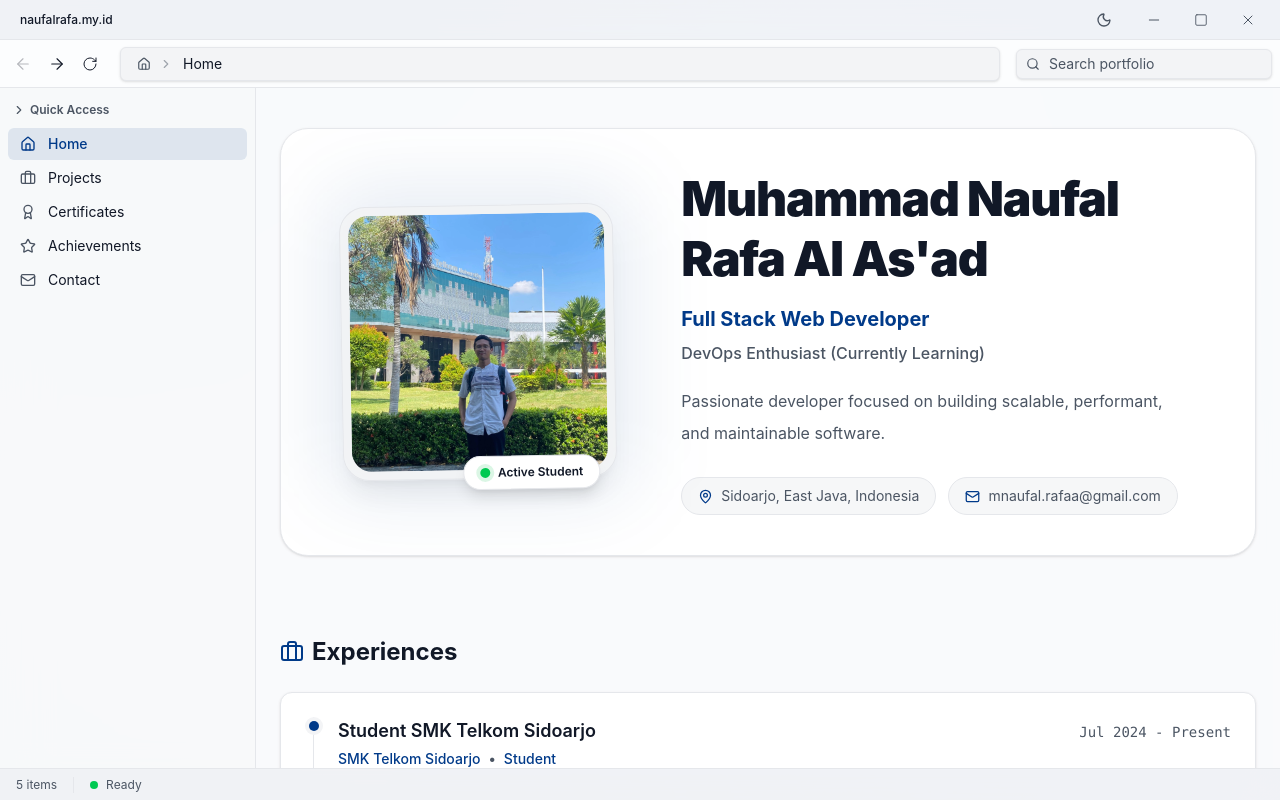
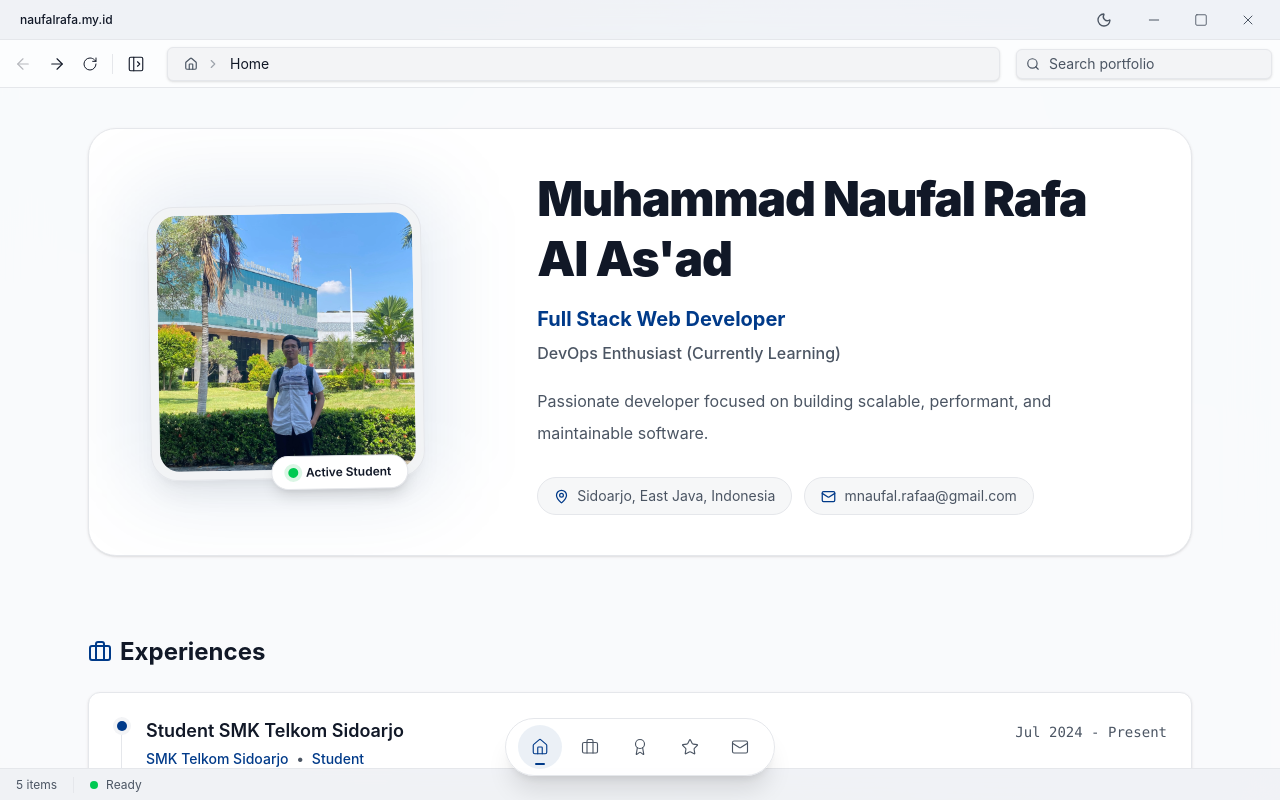
Before and after one commit to Falrafa4/portfolio, a React (Vite) app: page / in a window 1280 px wide. Built offline with nearby package versions, Linux system fonts and the light colour scheme.

Commit message:
feat: implement bottom navigation bar and enhance sidebar functionality with toggle support

```diff
--- a/src/components/layout/Sidebar.jsx
+++ b/src/components/layout/Sidebar.jsx
@@ -1,14 +1,7 @@
 import { NavLink } from "react-router";
-import { Home, Briefcase, Award, Star, Mail, ChevronRight } from "lucide-react";
+import { ChevronRight } from "lucide-react";
 import clsx from "clsx";
-
-const navItems = [
-  { path: "/", label: "Home", icon: Home },
-  { path: "/projects", label: "Projects", icon: Briefcase },
-  { path: "/certificates", label: "Certificates", icon: Award },
-  { path: "/achievements", label: "Achievements", icon: Star },
-  { path: "/contact", label: "Contact", icon: Mail },
-];
+import { navItems } from "../../constants/navigation";
 
 export default function Sidebar({ className = "", onNavigate }) {
   return (
--- a/src/components/layout/Toolbar.jsx
+++ b/src/components/layout/Toolbar.jsx
@@ -1,9 +1,9 @@
-import { ArrowLeft, ArrowRight, RotateCw } from "lucide-react";
+import { ArrowLeft, ArrowRight, RotateCw, PanelLeftClose, PanelLeftOpen } from "lucide-react";
 import { useNavigate, useLocation } from "react-router";
 import Breadcrumb from "../common/Breadcrumb";
 import SearchBar from "../common/SearchBar";
 
-export default function Toolbar() {
+export default function Toolbar({ isSidebarOpen, onToggleSidebar }) {
   const navigate = useNavigate();
   const location = useLocation();
 
@@ -32,6 +32,17 @@ export default function Toolbar() {
         >
           <RotateCw size={16} strokeWidth={1.5} />
         </button>
+
+        <div className="hidden md:block w-px h-5 bg-border mx-1"></div>
+
+        <button
+          onClick={onToggleSidebar}
+          className="hidden md:inline-flex p-1.5 rounded-md hover:bg-black/10 dark:hover:bg-white/10 text-text-main transition-colors focus-visible:outline-none focus-visible:ring-2 focus-visible:ring-primary focus-visible:ring-offset-1 dark:focus-visible:ring-offset-surface items-center justify-center"
+          aria-label={isSidebarOpen ? "Minimize sidebar" : "Expand sidebar"}
+          title={isSidebarOpen ? "Minimize sidebar" : "Expand sidebar"}
+        >
+          {isSidebarOpen ? <PanelLeftClose size={18} strokeWidth={1.5} /> : <PanelLeftOpen size={18} strokeWidth={1.5} />}
+        </button>
       </div>
 
       <Breadcrumb />
--- /dev/null
+++ b/src/components/navigation/BottomNavbar.jsx
@@ -0,0 +1,50 @@
+import { NavLink } from "react-router";
+import { navItems } from "../../constants/navigation";
+import { motion } from "framer-motion";
+import clsx from "clsx";
+
+export default function BottomNavbar({ isSidebarOpen }) {
+  return (
+    <motion.nav
+      initial={{ y: 60, x: "-50%", opacity: 0 }}
+      animate={{ y: 0, x: "-50%", opacity: 1 }}
+      exit={{ y: 60, x: "-50%", opacity: 0 }}
+      transition={{ type: "spring", stiffness: 350, damping: 26 }}
+      className={clsx(
+        "fixed bottom-6 left-1/2 z-40 flex items-center gap-1.5 px-3 py-1.5 rounded-full border border-border bg-surface/85 dark:bg-surface/65 backdrop-blur-md shadow-xl shadow-black/10 dark:shadow-black/25 select-none",
+        isSidebarOpen ? "md:hidden" : "flex"
+      )}
+      role="navigation"
+      aria-label="Bottom dock navigation"
+    >
+      {navItems.map((item) => (
+        <NavLink
+          key={item.path}
+          to={item.path}
+          className={({ isActive }) =>
+            clsx(
+              "group relative flex flex-col items-center justify-center w-11 h-11 rounded-full text-text-muted hover:text-text-main transition-colors focus-visible:outline-none focus-visible:ring-2 focus-visible:ring-primary focus-visible:ring-offset-1 dark:focus-visible:ring-offset-surface",
+              isActive ? "bg-primary/8 text-primary!" : "hover:bg-black/5 dark:hover:bg-white/5"
+            )
+          }
+        >
+          {({ isActive }) => (
+            <>
+              <item.icon size={18} strokeWidth={1.5} />
+
+              {/* Active bar/indicator under the icon, simulating Windows 11 Taskbar active indicator */}
+              {isActive && (
+                <span className="absolute bottom-1 w-2.5 h-0.5 rounded-full bg-primary" />
+              )}
+
+              {/* Minimal Tooltip on Hover */}
+              <span className="absolute bottom-14 opacity-0 scale-95 pointer-events-none group-hover:opacity-100 group-hover:scale-100 transition-all duration-150 ease-out px-2.5 py-1 rounded-md text-xs font-semibold bg-[#1f2937] text-white border border-[#374151] dark:bg-[#f9fafb] dark:text-[#111827] dark:border-[#e5e7eb] shadow-md whitespace-nowrap">
+                {item.label}
+              </span>
+            </>
+          )}
+        </NavLink>
+      ))}
+    </motion.nav>
+  );
+}
--- /dev/null
+++ b/src/constants/navigation.js
@@ -0,0 +1,9 @@
+import { Home, Briefcase, Award, Star, Mail } from "lucide-react";
+
+export const navItems = [
+  { path: "/", label: "Home", icon: Home },
+  { path: "/projects", label: "Projects", icon: Briefcase },
+  { path: "/certificates", label: "Certificates", icon: Award },
+  { path: "/achievements", label: "Achievements", icon: Star },
+  { path: "/contact", label: "Contact", icon: Mail },
+];
--- a/src/layouts/ExplorerLayout.jsx
+++ b/src/layouts/ExplorerLayout.jsx
@@ -1,4 +1,4 @@
-import { useState, Suspense } from 'react';
+import { useState, Suspense, useEffect } from 'react';
 import { Outlet } from 'react-router';
 import TitleBar from '../components/layout/TitleBar';
 import Toolbar from '../components/layout/Toolbar';
@@ -6,9 +6,31 @@ import Sidebar from '../components/layout/Sidebar';
 import StatusBar from '../components/layout/StatusBar';
 import MobileDrawer from '../components/navigation/MobileDrawer';
 import LoadingSkeleton from '../components/common/LoadingSkeleton';
+import BottomNavbar from '../components/navigation/BottomNavbar';
+import { AnimatePresence } from 'framer-motion';
+import clsx from 'clsx';
 
 export default function ExplorerLayout() {
   const [isMobileMenuOpen, setIsMobileMenuOpen] = useState(false);
+  const [isSidebarOpen, setIsSidebarOpen] = useState(() => {
+    return localStorage.getItem('sidebar_open') === 'true';
+  });
+  const [isMobile, setIsMobile] = useState(false);
+
+  useEffect(() => {
+    const checkMobile = () => setIsMobile(window.innerWidth < 768);
+    checkMobile();
+    window.addEventListener('resize', checkMobile);
+    return () => window.removeEventListener('resize', checkMobile);
+  }, []);
+
+  const handleToggleSidebar = () => {
+    setIsSidebarOpen((prev) => {
+      const next = !prev;
+      localStorage.setItem('sidebar_open', String(next));
+      return next;
+    });
+  };
 
   return (
     <div className="relative w-full h-screen overflow-hidden">
@@ -33,10 +55,10 @@ export default function ExplorerLayout() {
       {/* Explorer Window container with Mica translucent backdrop-blur */}
       <div className="flex flex-col h-full bg-background/85 dark:bg-background/90 backdrop-blur-xl text-text-main font-sans selection:bg-primary/20">
         <TitleBar onMenuClick={() => setIsMobileMenuOpen(true)} />
-        <Toolbar />
+        <Toolbar isSidebarOpen={isSidebarOpen} onToggleSidebar={handleToggleSidebar} />
 
         <div className="flex flex-1 overflow-hidden relative">
-          <Sidebar className="hidden md:flex" />
+          <Sidebar className={clsx("hidden", isSidebarOpen ? "md:flex" : "md:hidden")} />
           <MobileDrawer
             isOpen={isMobileMenuOpen}
             onClose={() => setIsMobileMenuOpen(false)}
@@ -54,6 +76,13 @@ export default function ExplorerLayout() {
 
         <StatusBar itemCount={5} />
       </div>
+
+      {/* Floating Bottom Taskbar Navigation (Always visible on mobile, togglable on desktop) */}
+      <AnimatePresence>
+        {(!isSidebarOpen || isMobile) && (
+          <BottomNavbar isSidebarOpen={isSidebarOpen} />
+        )}
+      </AnimatePresence>
     </div>
   );
 }
```
